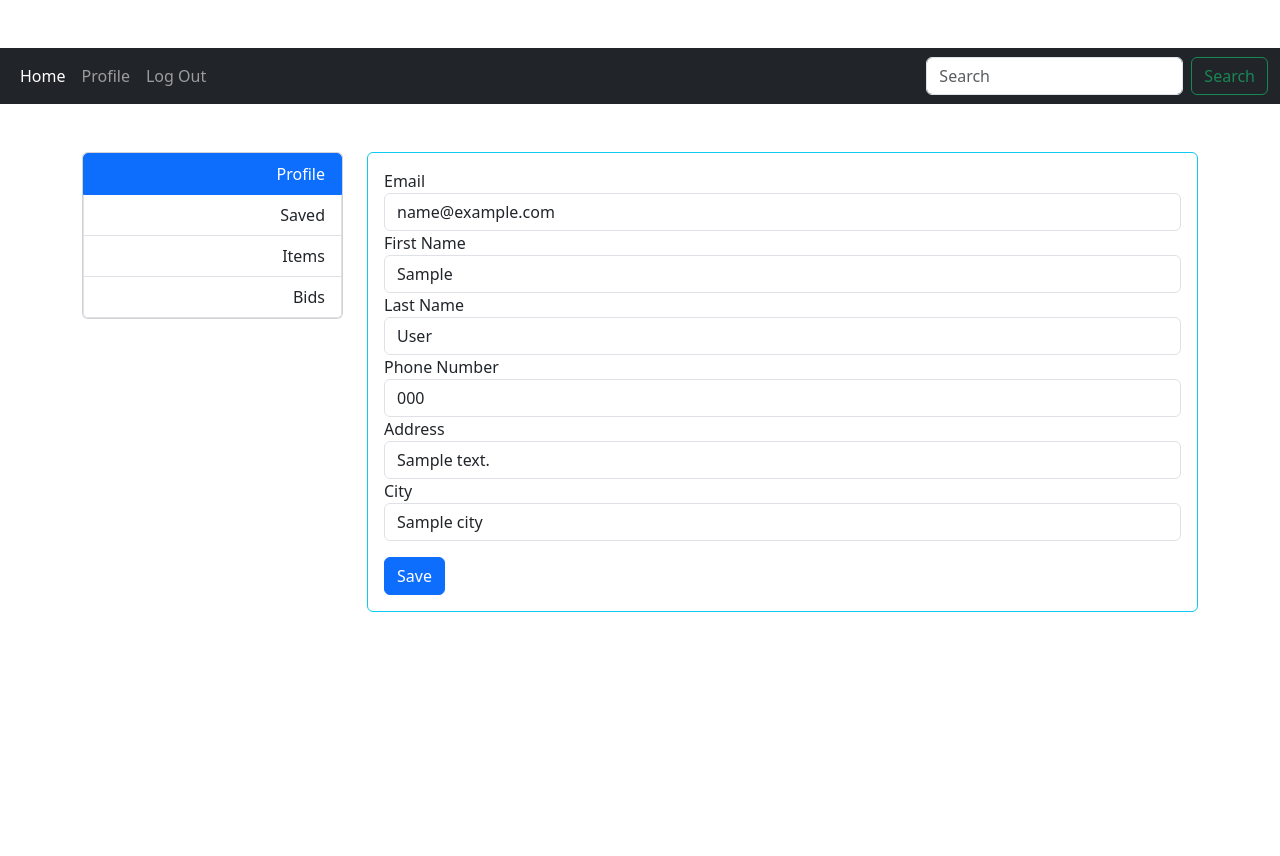
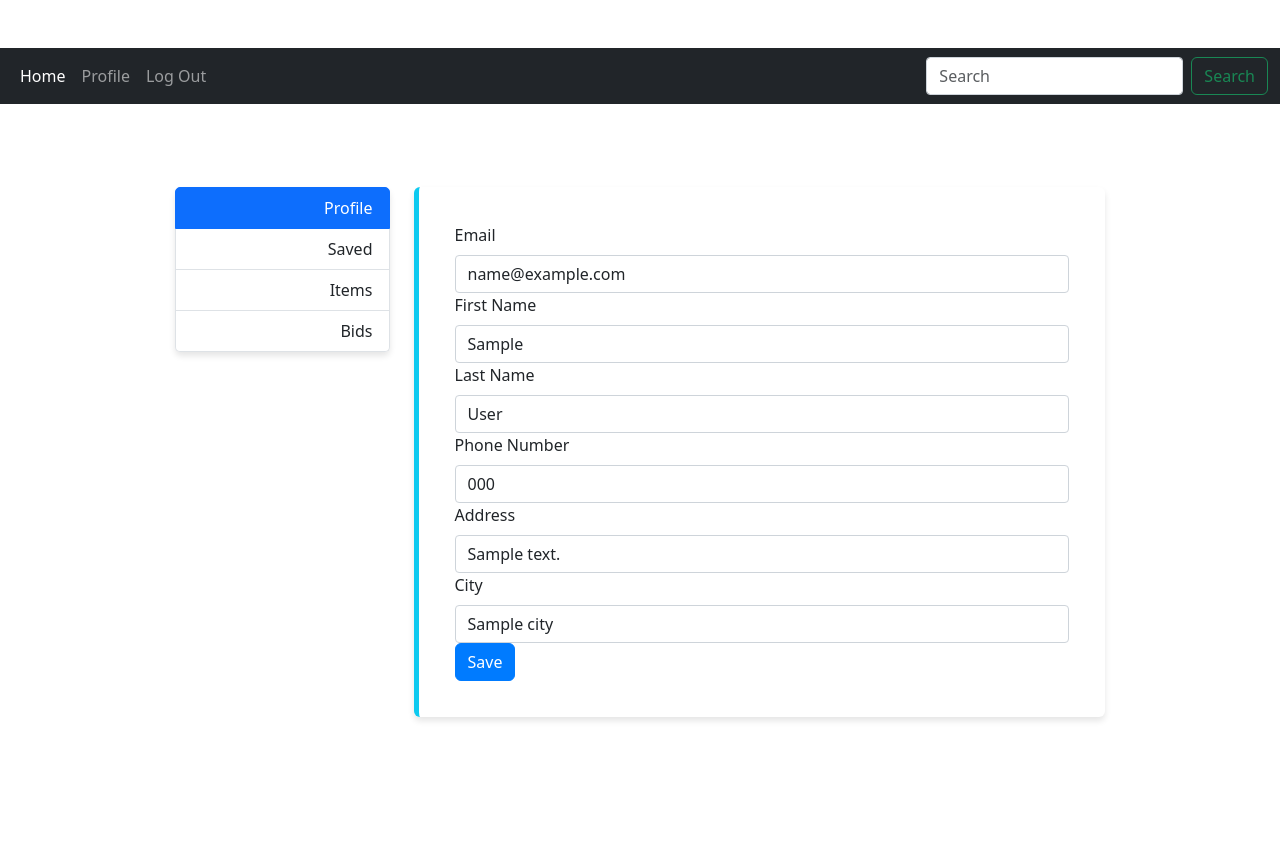
Before and after one commit to thogb/CITS5505-group-project, a Flask app: page /me/ in a window 1280 px wide. After the commit the page ends 721 px from the top, so only its background shows below. Run offline with Flask 3, Linux system fonts and the light colour scheme; a user stored in the database is signed in; tables that the repository leaves empty hold one stand-in row (values such as "Sample post").

Commit message:
add a new css file for me html

```diff
--- /dev/null
+++ b/app/static/css/me.css
@@ -0,0 +1,36 @@
+.form-control {
+  border: 1px solid #ced4da;
+  border-radius: 0.25rem;
+  padding: 0.375rem 0.75rem;
+}
+
+.btn-primary {
+  background-color: #007bff;
+  border-color: #007bff;
+  color: white;
+}
+
+.btn-primary:hover {
+  background-color: #0056b3;
+  border-color: #004085;
+}
+
+.card {
+  box-shadow: 0 4px 6px rgba(0, 0, 0, 0.1);
+  border: none; /* 移除边框，使其更加现代化 */
+  margin-top: 20px;
+}
+
+.card-body {
+  padding: 20px;
+}
+
+.card.border-info {
+  border-left: 5px solid #17a2b8; /* 给卡片添加一条左边的颜色条，增加视觉效果 */
+}
+
+.container {
+  max-width: 960px; /* 或其他适合的宽度 */
+  margin: 0 auto; /* 水平居中 */
+  padding: 15px; /* 适当的内边距 */
+}
--- a/app/templates/base.html
+++ b/app/templates/base.html
@@ -15,6 +15,8 @@
     />
     <link rel="stylesheet" href="../static/css/carousel.css">
     <link rel="stylesheet" href="../static/css/home.css">
+    <link rel="stylesheet" href="../static/css/me.css">
+
 
 
     <!-- Material Icons -->
--- a/app/templates/me/me.html
+++ b/app/templates/me/me.html
@@ -7,30 +7,37 @@
 {% block right_content %}
     <div class="card border-info">
         <div class="card-body">
-            <form action="" method="post">
-                {{ form.csrf_token() }}
+            <form action="" method="post" class="p-3">
+    {{ form.csrf_token() }}
+    <div class="form-group">
+        {{ form.email.label(class="form-label") }}
+        {{ form.email(class="form-control") }}
+    </div>
+    <div class="form-group">
+        {{ form.first_name.label(class="form-label") }}
+        {{ form.first_name(class="form-control") }}
+    </div>
+    <div class="form-group">
+        {{ form.last_name.label(class="form-label") }}
+        {{ form.last_name(class="form-control") }}
+    </div>
+    <div class="form-group">
+        {{ form.phone_number.label(class="form-label") }}
+        {{ form.phone_number(class="form-control") }}
+    </div>
+    <div class="form-group">
+        {{ form.address.label(class="form-label") }}
+        {{ form.address(class="form-control") }}
+    </div>
+    <div class="form-group">
+        {{ form.city.label(class="form-label") }}
+        {{ form.city(class="form-control") }}
+    </div>
+    <div class="form-group">
+        {{ form.submit(class="btn btn-primary")}}
+    </div>
+</form>
 
-                <div>
-                    {{ form.email.label }} {{ form.email(class="form-control") }}
-                  </div>
-                  <div>
-                    {{ form.first_name.label }} {{ form.first_name(class="form-control") }}
-                  </div>
-                  <div>
-                    {{ form.last_name.label }} {{ form.last_name(class="form-control") }}
-                  </div>
-                  <div>
-                    {{ form.phone_number.label }} {{ form.phone_number(class="form-control") }}
-                  </div>
-                  <div>
-                    {{ form.address.label }} {{ form.address(class="form-control") }}
-                  </div>
-                  <div>
-                    {{ form.city.label }} {{ form.city(class="form-control") }}
-                  </div>
-
-                  <div>{{ form.submit(class="btn btn-primary mt-3")}}</div>
-            </form>
         </div>
     </div>
 {% endblock %}
```
Also changed, not shown: app.db, 3 other files.
